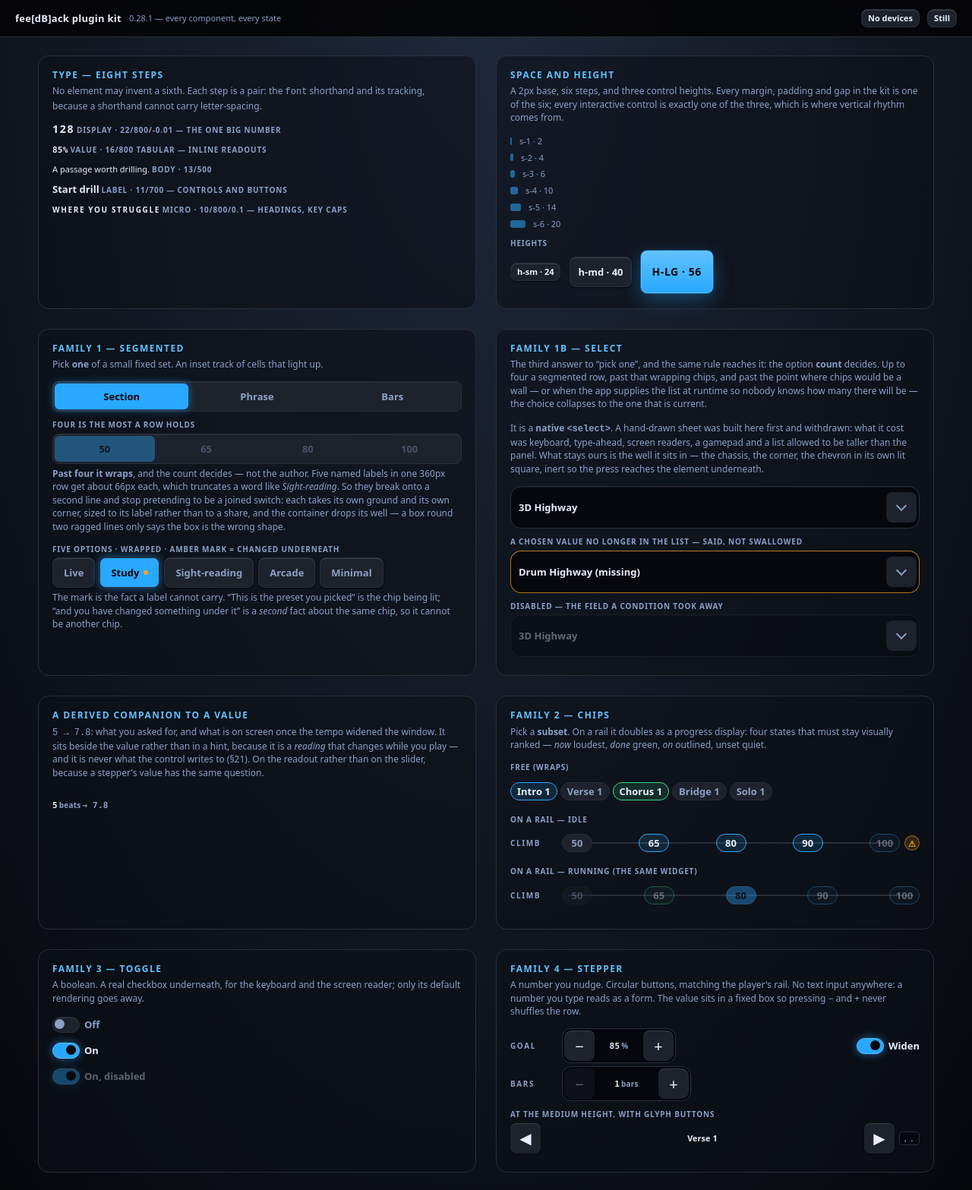
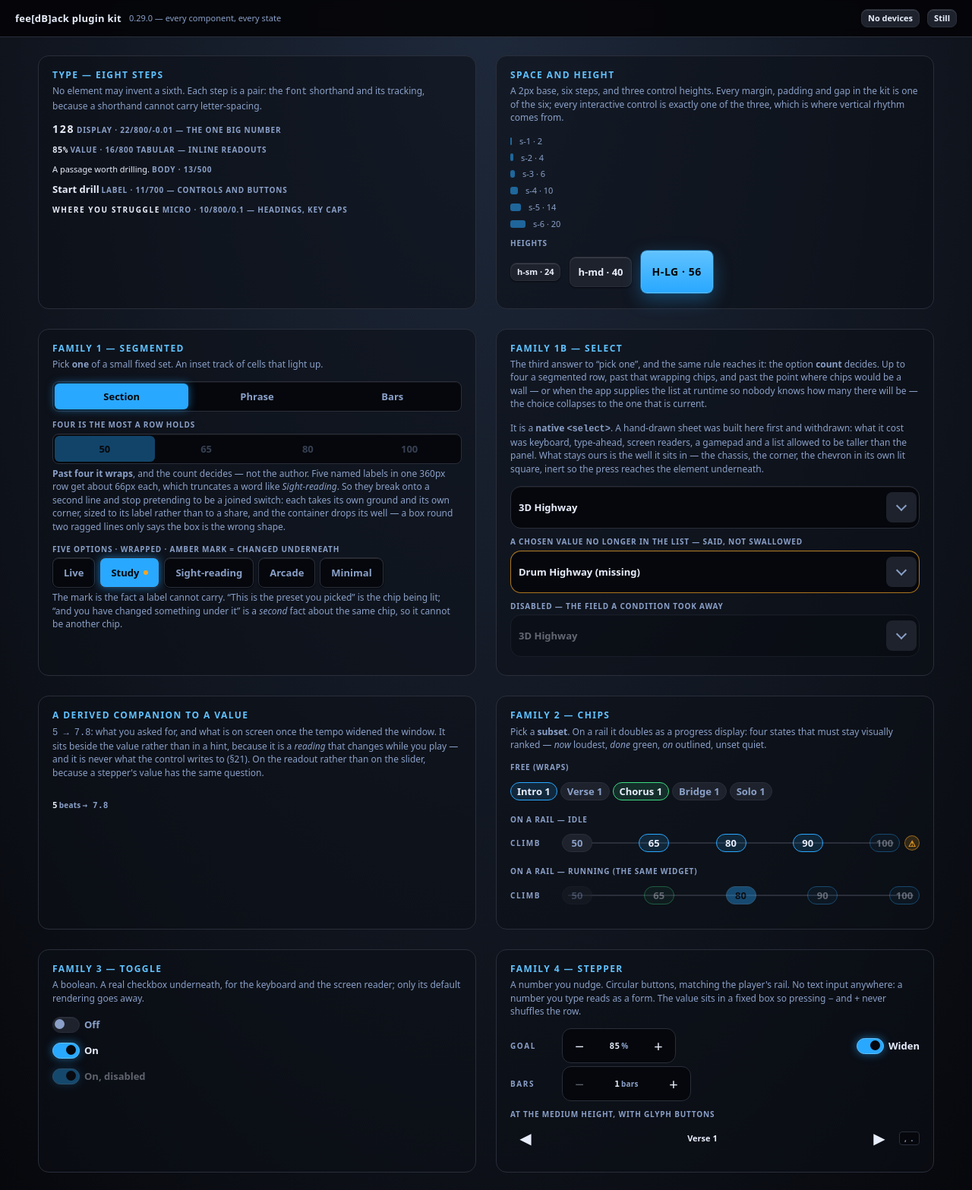
Before and after one commit to cracklydisc/feedBack-plugin-kit, a website: page assets/gallery.html in a window 1280 px wide. Shown: the top 1567 px of the page at 76% size. Drawn offline with Linux system fonts and the light colour scheme.

Commit message:
fix(controls): rest a control in the ground instead of lightening it
The segmented track, the wrapped chips and the stepper's buttons sat on
`surface-2` (#1E222C) while the select beside them sat on the well (#05070C).
Two controls side by side in one panel on two different grounds, visible in
Live Tab's settings the moment they were put next to each other and next to the
design, which has them all dark with a hairline stroke.

```diff
--- a/assets/gallery.html
+++ b/assets/gallery.html
@@ -1,6 +1,6 @@
 <!DOCTYPE html>
 <!--
-  kit 0.28.1 — the component gallery.
+  kit 0.29.0 — the component gallery.
 
   Every component in every state, on one page, so the details get LOOKED at
   rather than guessed. It is also the proof for the two rules that are
@@ -149,7 +149,7 @@ body {
 
 <div class="g-bar">
     <strong>fee[dB]ack plugin kit</strong>
-    <span>0.28.1 — every component, every state</span>
+    <span>0.29.0 — every component, every state</span>
     <span style="flex:1 1 auto"></span>
     <button class="fbk-btn fbk-btn-small" onclick="document.body.classList.toggle('no-devices')">No devices</button>
     <button class="fbk-btn fbk-btn-small" onclick="document.body.classList.toggle('still')">Still</button>
--- a/assets/kit.css
+++ b/assets/kit.css
@@ -693,7 +693,21 @@
     box-sizing: border-box;
     height: var(--fbk-h-md, 40px);
     border-radius: var(--fbk-radius-sm, 8px);
-    background: rgb(var(--fbk-surface-2, 30 34 44));
+    /*
+     * IL FONDO DI UN CONTROLLO E' SCURO, e prima era la faccia chiara.
+     *
+     * Il binario stava su `surface-2` (#1E222C) mentre la select accanto sta
+     * su `bg` (#05070C): due controlli affiancati nello stesso pannello su due
+     * fondi diversi, e il disegno di riferimento li vuole entrambi scuri con
+     * il filo di bordo. Segnalato guardando i settings di Live Tab accanto al
+     * disegno e accanto a Riff Repeater.
+     *
+     * La regola che ne esce e' piu' semplice di quella che sostituisce: un
+     * controllo POGGIA nel fondo, il filo da 1px dice che e' un controllo, e
+     * l'accento dice quale hai scelto. Non serve una terza tonalita' per
+     * dire "premibile" quando il bordo e il riempimento lo dicono già.
+     */
+    background: rgb(var(--fbk-bg, 5 7 12));
     border: var(--fbk-hairline, 1px) solid rgb(var(--fbk-border, 42 46 58));
     box-shadow: var(--fbk-panel-inner, none);
 }
@@ -749,7 +763,9 @@
     padding: 0 var(--fbk-s-6, 14px);
     border-radius: var(--fbk-radius-sm, 8px);
     border: var(--fbk-hairline, 1px) solid rgb(var(--fbk-border, 42 46 58));
-    background: rgb(var(--fbk-surface-2, 30 34 44));
+    /* Lo stesso fondo del binario: un chip e' un controllo che sta da solo,
+       non un pezzo di binario, ma la tonalita' su cui poggia e' la stessa. */
+    background: rgb(var(--fbk-bg, 5 7 12));
     box-shadow: var(--fbk-control-lift, none);
 }
 
@@ -1094,17 +1110,22 @@
     border-radius: var(--fbk-radius-sm, 8px);
     border: 0;
     /*
-     * A RAISED FACE, not another hole.
+     * NESSUNA FACCIA: il pozzo dello stepper e' il fondo, e il `−` sta su
+     * quello.
      *
-     * They carried a border stroke, and inside a well that is already darker a
-     * stroked box reads as one more recess — so a stepper looked like three
-     * dents in a row instead of a value between two buttons. The design draws
-     * them as the control tone with a top light line and no stroke: light
-     * comes from above and a thing you press catches it, which is the whole
-     * difference between "pressable" and "printed".
+     * Hanno avuto un bordo (e sembravano tre buchi in fila), poi la tonalita'
+     * chiara con la luce dall'alto — e quella tonalita' e' proprio cio' che il
+     * disegno non vuole: lo stepper risultava il pezzo piu' chiaro di tutto il
+     * pannello. Entrambi i tentativi rispondevano alla domanda sbagliata.
+     *
+     * Un pulsante DENTRO un pozzo non ha bisogno di un fondo suo: e' cosi' che
+     * `.fbk-seg-btn` funziona da sempre nel suo binario. Il pozzo porta la
+     * tonalita', il bordo del pozzo dice dove finisce il controllo, e la
+     * pressione si vede quando la si fa — accento al passaggio e alla
+     * pressione. Niente ombra di rilievo, perche' non c'e' piu' niente da
+     * rilevare.
      */
-    background: rgb(var(--fbk-surface-2, 30 34 44));
-    box-shadow: var(--fbk-control-lift, none);
+    background: transparent;
     color: rgb(var(--fbk-text, 232 238 252));
     font: var(--fbk-t-label, 700 13px/1.25 sans-serif);
     /*
--- a/package.json
+++ b/package.json
@@ -1,6 +1,6 @@
 {
   "name": "feedback-plugin-kit",
-  "version": "0.28.1",
+  "version": "0.29.0",
   "private": true,
   "type": "module",
   "description": "Shared UI kit for cracklydisc's fee[dB]ack plugins. Vendored, not depended on.",
--- a/src/index.js
+++ b/src/index.js
@@ -24,7 +24,7 @@
 
 import { follow, unfollow } from './theme.js';
 
-export const VERSION = '0.28.1';
+export const VERSION = '0.29.0';
 
 const LINK_ATTR = 'data-fbk-kit';
 
--- a/src/theme.js
+++ b/src/theme.js
@@ -39,7 +39,7 @@ const ROLES = {
      *     well    #05070C   a slot cut INTO the chassis
      *     chassis #0C0F16   the unit's own body
      *     plate   #12141C   the footer plate
-     *     control #1E222C   the face of a thing you press
+     *     shade   #1E222C   grooves, hovers, the second surface
      *     stroke  #2A2E3A   the 1px division between racks
      *
      * Two things changed from the palette this replaced, and both matter.
@@ -59,7 +59,17 @@ const ROLES = {
     bg: '5 7 12',                 // well
     surface: '12 15 22',          // chassis — host `card`
     plate: '18 20 28',            // footer plate
-    surface2: '30 34 44',         // control — host `cardMuted`
+    /*
+     * `surface2` NON e' piu' la faccia di un controllo.
+     *
+     * Lo era, e i controlli dei settings poggiavano su di essa mentre la
+     * select accanto poggiava sul pozzo: due fondi diversi per due controlli
+     * affiancati. Il disegno li vuole tutti sul pozzo, con il filo da 1px a
+     * dire che sono controlli — quindi un controllo non ha una sua tonalita'
+     * e questa resta per cio' che davvero e' una seconda superficie: le
+     * scanalature dello slider, gli hover di riga, la barra di scorrimento.
+     */
+    surface2: '30 34 44',         // shade — host `cardMuted`
     border: '42 46 58',           // stroke
     sidebar: '12 15 22',
 
```
